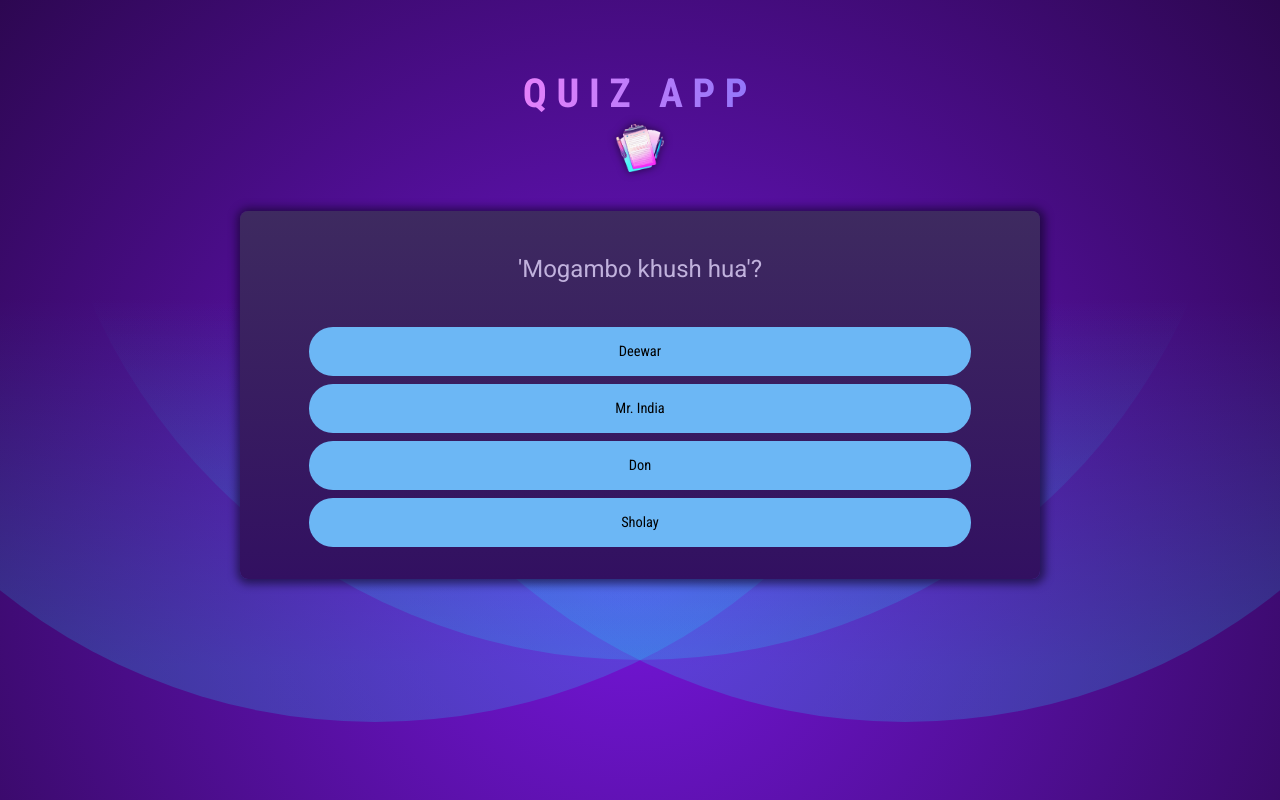
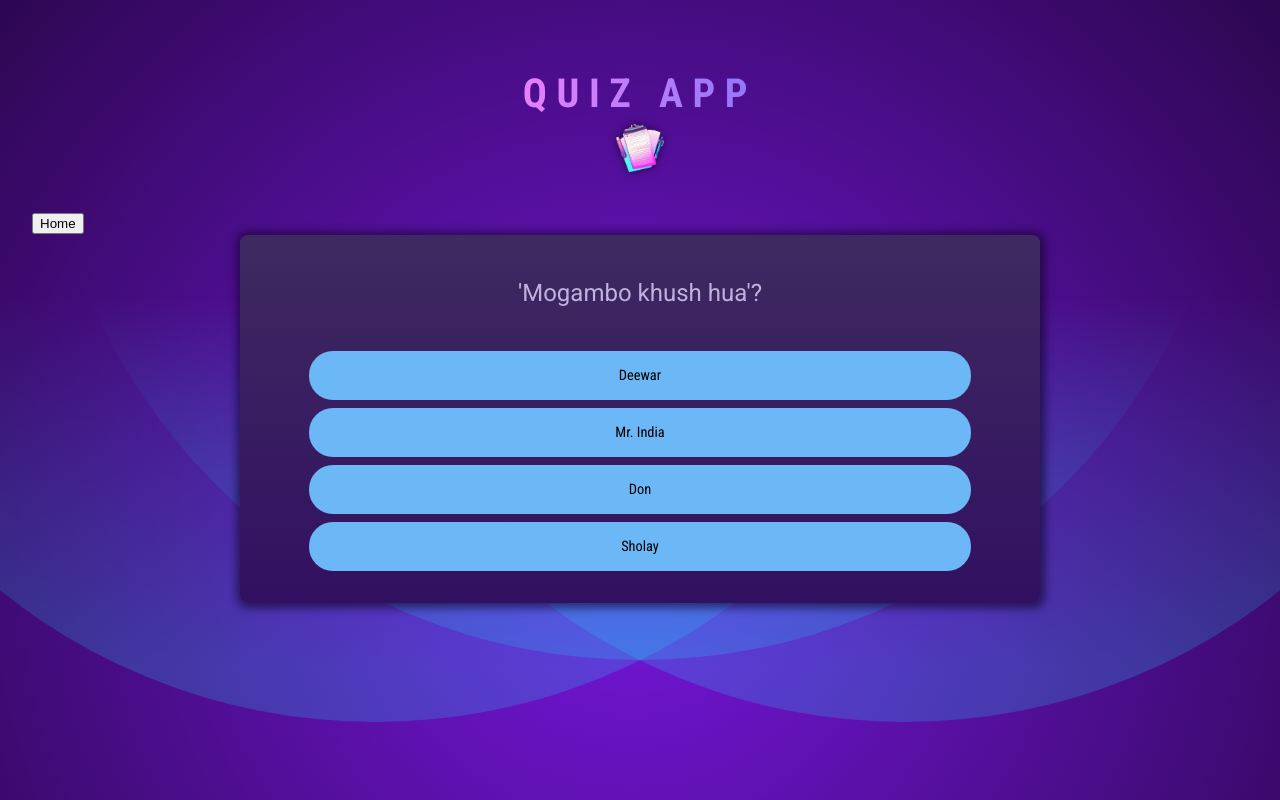
Before and after one commit to ms-tech-geek/quiz-app, a React (Vite) app: page /quiz in a window 1280 px wide. Built offline with nearby package versions, Linux system fonts and the light colour scheme.

Commit message:
add react router for navigation between quiz page and landing page

```diff
--- a/src/App.jsx
+++ b/src/App.jsx
@@ -1,11 +1,18 @@
-import Header from './components/Header';
+import { BrowserRouter as Router, Route, Routes } from 'react-router-dom';
+import LandingPage from './components/LandingPage';
+
 import Quiz from './components/Quiz';
 
 const App = () => {
   return (
     <>
-      <Header />
-      <Quiz />
+      <Router>
+        <Routes>
+          <Route path="/" element={<LandingPage />} />
+
+          <Route path="/quiz" element={<Quiz />} />
+        </Routes>
+      </Router>
     </>
   );
 };
--- a/src/components/Quiz.jsx
+++ b/src/components/Quiz.jsx
@@ -1,14 +1,21 @@
 import { useState, useCallback } from 'react';
-
+import { useNavigate } from 'react-router-dom';
+import Header from './Header';
 import combinedQuestions from '../questions.js';
 import Question from './Question.jsx';
 import Summary from './Summary.jsx';
 
 export default function Quiz() {
+  const navigate = useNavigate();
+
   const [userAnswers, setUserAnswers] = useState([]);
 
   const activeQuestionIndex = userAnswers.length;
   const quizIsComplete = activeQuestionIndex === combinedQuestions.length;
+
+  const handleHomeClick = () => {
+    navigate('/'); // Navigate back to the landing page
+  };
 
   const handleSelectAnswer = useCallback(function handleSelectAnswer(
     selectedAnswer
@@ -29,6 +36,9 @@ export default function Quiz() {
   }
 
   return (
+    <>
+      <Header />
+      <button onClick={handleHomeClick}>Home</button>
       <div id="quiz">
         <Question
           key={activeQuestionIndex}
@@ -37,5 +47,6 @@ export default function Quiz() {
           onSkipAnswer={handleSkipAnswer}
         />
       </div>
+    </>
   );
 }
```
Lines whose indentation alone changed are shown as unchanged.
